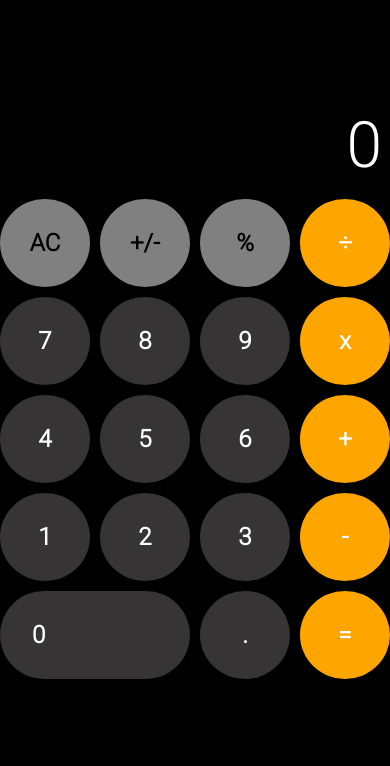
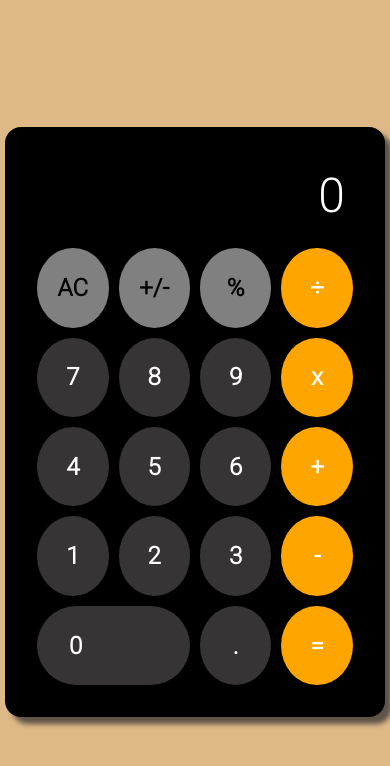
Before and after one commit to kunalcharde/Calculator, a React (Create React App) app: page / in a window 390 px wide. Shown: the top 766 px of the page. Built offline with nearby package versions, Linux system fonts and the light colour scheme.

Commit message:
mobile responsive

```diff
--- a/src/Calculator.css
+++ b/src/Calculator.css
@@ -3,6 +3,9 @@
   padding: 0;
   margin: 0;
   box-sizing: border-box;
+  -webkit-user-select: none;
+  -webkit-user-drag: none;
+  -webkit-app-region: none;
 }
 
 body {
@@ -11,7 +14,7 @@ body {
   place-content: center;
   font-family: "Roboto", sans-serif;
   height: 100vh;
-  font-size: 1.5rem;
+  font-size: 2rem;
 }
 
 .container {
@@ -20,12 +23,14 @@ body {
   background-color: black;
   border-radius: 1rem;
   padding: 1rem;
+  -webkit-box-shadow: 7px 7px 5px 0px rgba(50, 50, 50, 0.75);
+  -moz-box-shadow: 7px 7px 5px 0px rgba(50, 50, 50, 0.75);
   box-shadow: 7px 7px 5px 0px rgba(50, 50, 50, 0.75);
 }
 
 .wrapper {
   display: grid;
-  height: 90%;
+  height: 100%;
   width: 100%;
   grid-template-columns: repeat(4, 1fr);
   grid-template-rows: repeat(6, 1fr);
@@ -81,12 +86,15 @@ body {
   padding-left: 2rem;
 }
 
+@media only screen and (max-width: 767px) {
+  .container{
+    height: 70vh;
+    width: 45vh;
+    padding: 2rem;
+    font-size: 1.5rem;
+  }
+  .screen{
+    font-size: 3rem;
+  }
 
-@media only screen and (max-width: 600px) {
-    body{
-        background: #000;
-    }
-    .container{
-        box-shadow: none;
-    }
 }
```
